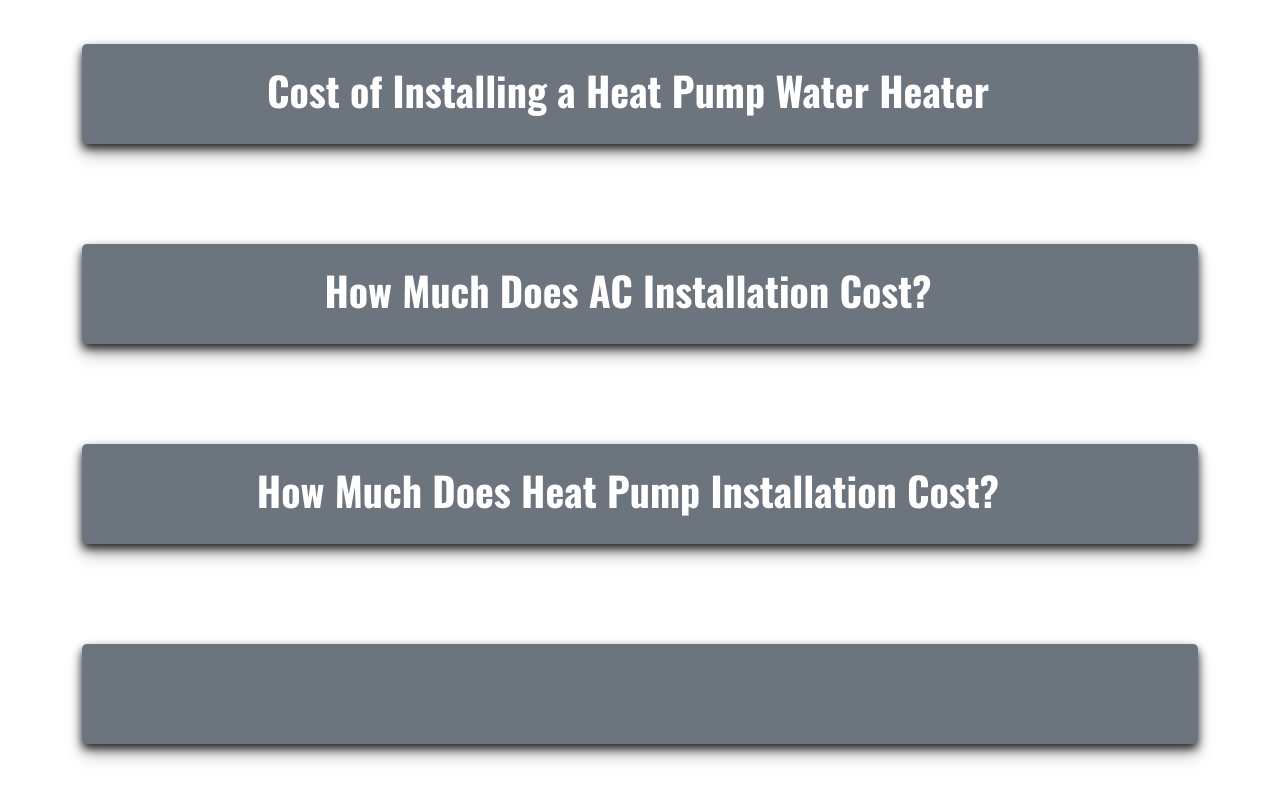
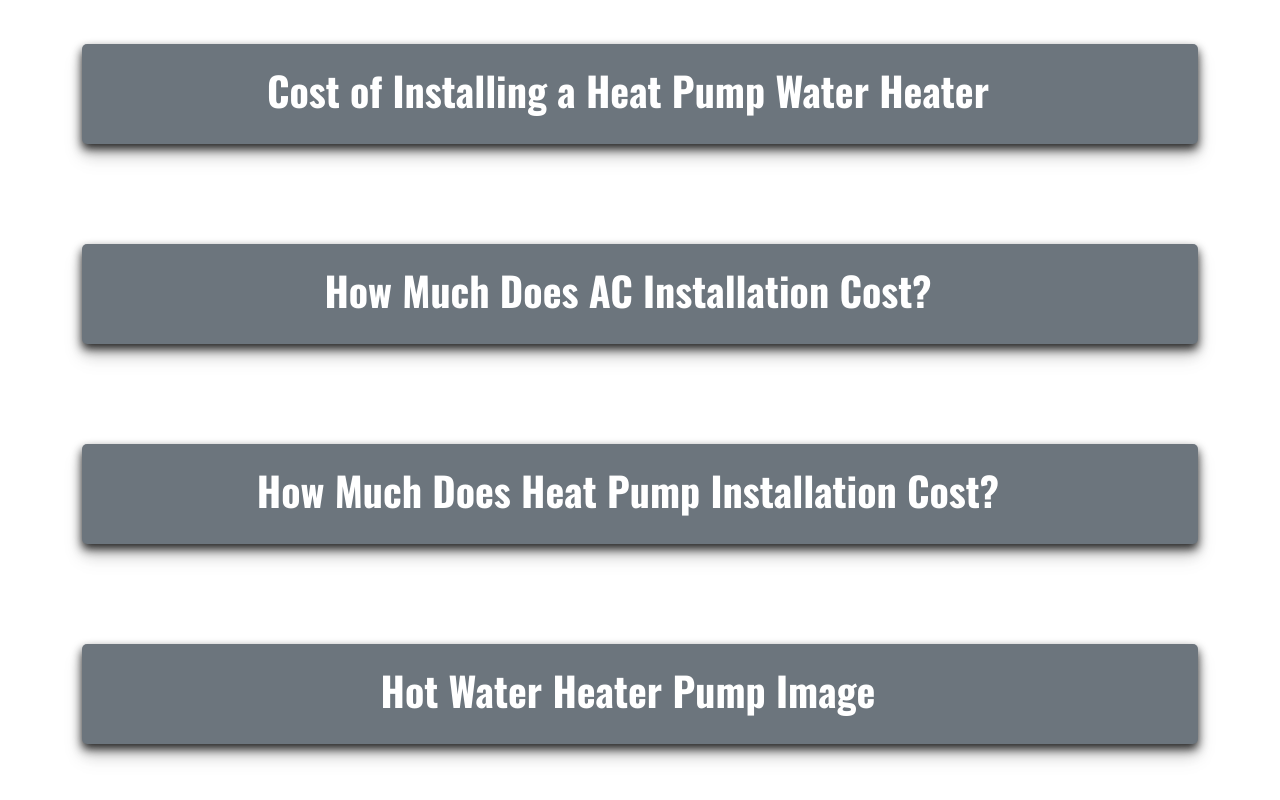
Before and after one commit to OwenMaddox/TSA-Website, a React (Create React App) app: page /sources in a window 1280 px wide. Shown: the part 2208-3008 px from the top of the page. Built offline with nearby package versions, Linux system fonts and the light colour scheme.

Commit message:
Finished Website

```diff
--- a/src/pages/Sources.js
+++ b/src/pages/Sources.js
@@ -118,7 +118,10 @@ function Sources() {
 
       <div class="container text-center itemSpacing ">
         <div class="oswaldfont text-white">
-          <SourceFlippy title="" description=""></SourceFlippy>
+          <SourceFlippy
+            title="Hot Water Heater Pump Image"
+            description="https://thumbs.dreamstime.com/b/heat-pump-system-solar-panels-water-heating-outline-diagram-heat-pump-system-solar-panels-water-heating-outline-262837401.jpg"
+          ></SourceFlippy>
         </div>
       </div>
     </div>
--- a/src/pages/WaterHeater.js
+++ b/src/pages/WaterHeater.js
@@ -7,13 +7,13 @@ function WaterHeater(props) {
       <Navbar className={props.navbg}></Navbar>
 
       <div className="container bg-dark-subtle borderRadiusSm shadow align itemSpacing">
-        <h1 className="title p-4">Heat Pump Water Heater</h1>
+        <h1 className="title p-4">Hot Water Heater Pump</h1>
         <div class="container text-center  ">
           <div class="row ">
             <div class="col oswaldfont text-white">
               <img
                 className="shadow borderRadiusSm"
-                src=""
+                src="https://thumbs.dreamstime.com/b/heat-pump-system-solar-panels-water-heating-outline-diagram-heat-pump-system-solar-panels-water-heating-outline-262837401.jpg"
                 alt="Water Heater"
               ></img>
             </div>
```
